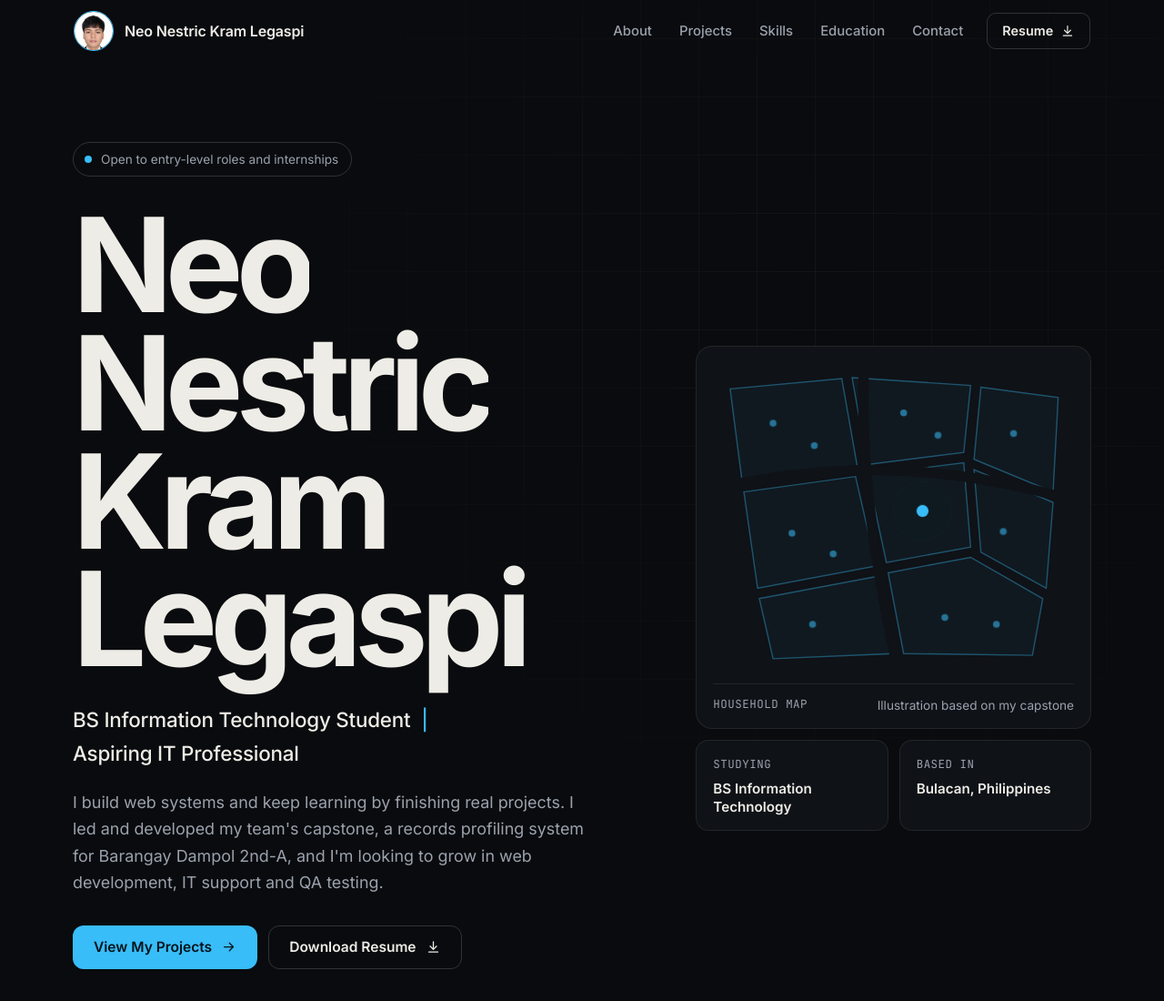
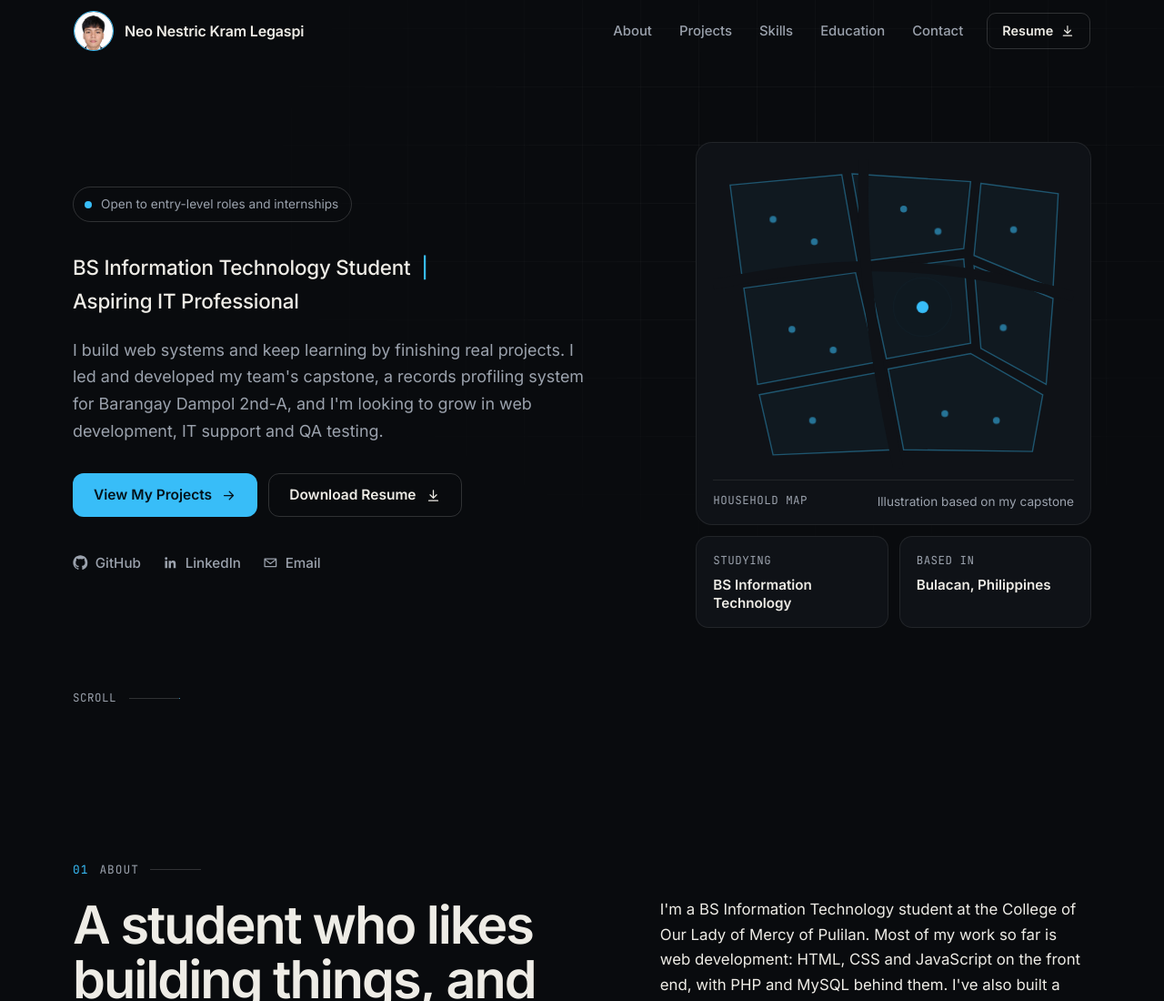
Before and after one commit to KwamsC-web/neo-portfolio, a plain HTML site: page index.html in a window 1280 px wide. Shown: the top 1100 px of the page at 91% size. Drawn offline with Linux system fonts and the light colour scheme.

Commit message:
REMOVED:  duplicate names

```diff
--- a/index.html
+++ b/index.html
@@ -125,7 +125,7 @@
             <span class="status-dot" aria-hidden="true"></span>
             Open to entry-level roles and internships
           </p>
-          <h1 id="hero-title" class="split hero-split">Neo Nestric Kram<br>Legaspi</h1>
+
           <p class="hero-role" data-load style="--d:620ms"><span class="nw">BS Information Technology Student</span> <span class="sep" aria-hidden="true">|</span> <span class="nw">Aspiring IT Professional</span></p>
           <p class="hero-lead" data-load style="--d:720ms">
             I build web systems and keep learning by finishing real projects. I led and developed
```
